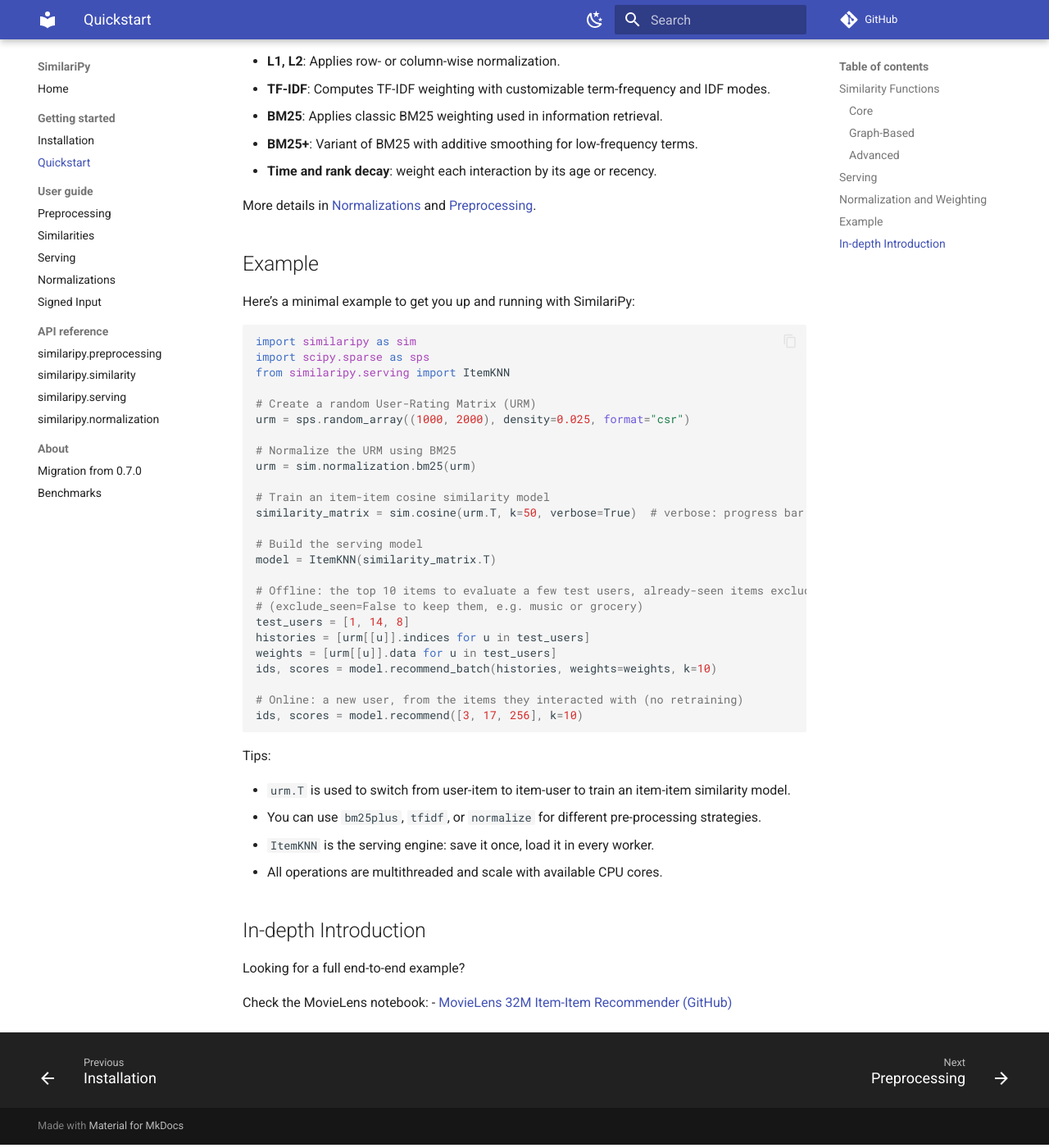
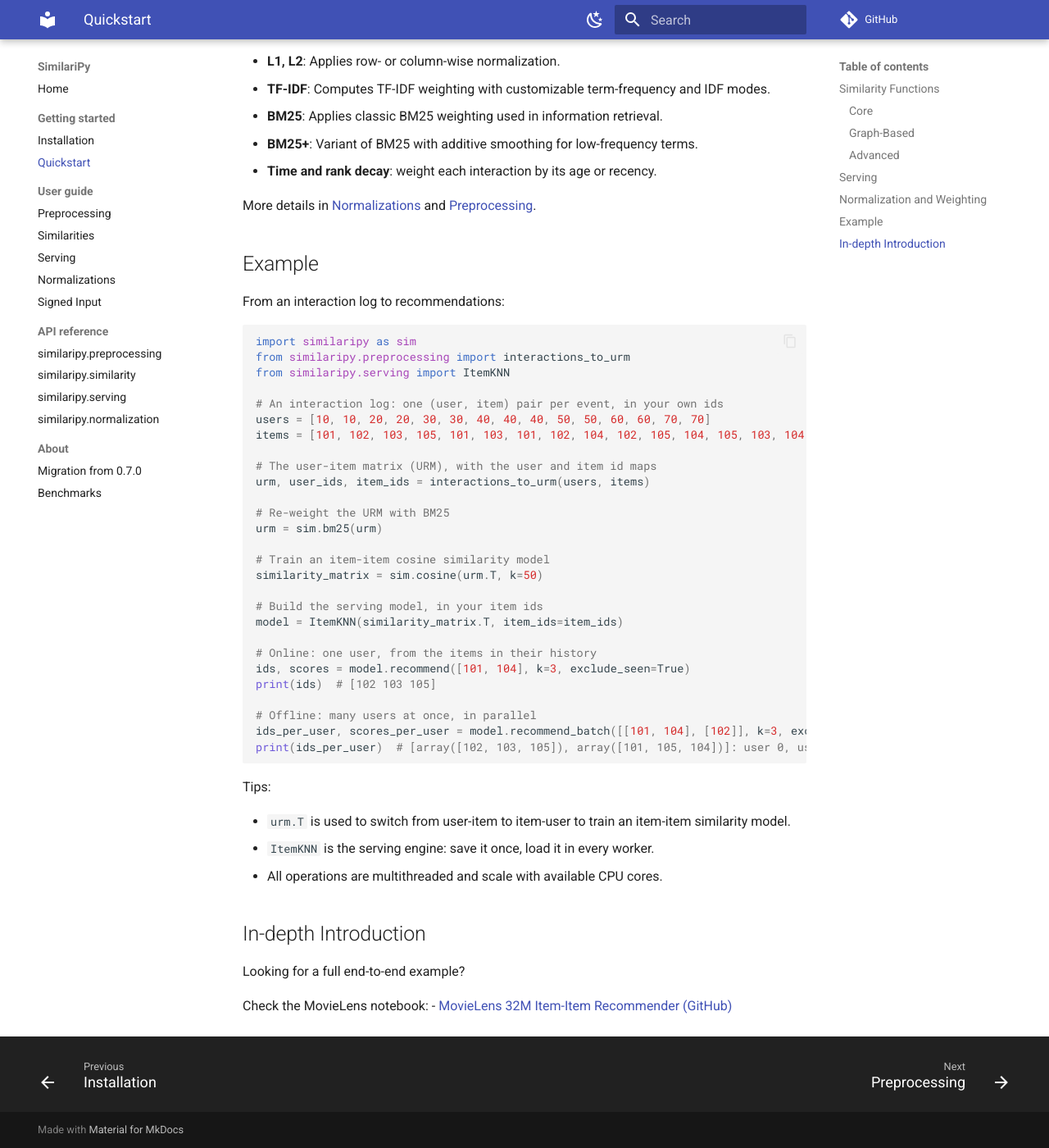
Before and after one commit to bogliosimone/similaripy, an MkDocs documentation site: the page built from docs/guide.md, in a window 1280 px wide and 1400 px high, scrolled down 1426 px. Shown: the whole window at 82% size. Built offline with MkDocs 1.6.1 and Material for MkDocs 9.7.7, drawn with Linux system fonts in a browser that asks for light colours; comment, search, counter and statistics services are not loaded.

Commit message:
Docs: Quickstart from an interaction log, CITATION.cff, rayon num_threads wording (#68)
* Docs: Quickstart from an interaction log, CITATION.cff, rayon num_threads wording (D98, D99)

- README + guide Quickstart: a 13-event log -> interactions_to_urm ->
  cosine -> ItemKNN(item_ids=...) -> recommend / recommend_batch, in the
  log's ids. No BM25 in the toy snippet: its idf is negative for items seen
  by more than half the users (most items on 5 users); the guide's tip says
  to re-weight on real data.
- README + installation: free-threading sentence now says what rayon does
  (one shared pool, calls queue; num_threads=n = a pool per calling thread),
  not 0.7.0's OpenMP advice.
- index Guide list: + Preprocessing, + Benchmarks.
- CITATION.cff (software, concept DOI, no version so it never goes stale);
  README "How to cite" with the matching @software entry; LICENSE 2018-present.

* Docs: Quickstart shows exclude_seen, batch call without the all-1.0 weights

* Docs: Quickstart with BM25 on a 7-user log, batch from two explicit profiles

* Docs: Quickstart comments trimmed to one line per step

* Docs: Quickstart URM comment shortened

````diff
--- a/docs/guide.md
+++ b/docs/guide.md
@@ -53,41 +53,42 @@
 
 ## Example
 
-Here’s a minimal example to get you up and running with SimilariPy:
+From an interaction log to recommendations:
 
 
 ```python
 import similaripy as sim
-import scipy.sparse as sps
+from similaripy.preprocessing import interactions_to_urm
 from similaripy.serving import ItemKNN
 
-# Create a random User-Rating Matrix (URM)
-urm = sps.random_array((1000, 2000), density=0.025, format="csr")
+# An interaction log: one (user, item) pair per event, in your own ids
+users = [10, 10, 20, 20, 30, 30, 40, 40, 40, 50, 50, 60, 60, 70, 70]
+items = [101, 102, 103, 105, 101, 103, 101, 102, 104, 102, 105, 104, 105, 103, 104]
 
-# Normalize the URM using BM25
-urm = sim.normalization.bm25(urm)
+# The user-item matrix (URM), with the user and item id maps
+urm, user_ids, item_ids = interactions_to_urm(users, items)
+
+# Re-weight the URM with BM25
+urm = sim.bm25(urm)
 
 # Train an item-item cosine similarity model
-similarity_matrix = sim.cosine(urm.T, k=50, verbose=True)  # verbose: progress bar
+similarity_matrix = sim.cosine(urm.T, k=50)
 
-# Build the serving model
-model = ItemKNN(similarity_matrix.T)
+# Build the serving model, in your item ids
+model = ItemKNN(similarity_matrix.T, item_ids=item_ids)
 
-# Offline: the top 10 items to evaluate a few test users, already-seen items excluded
-# (exclude_seen=False to keep them, e.g. music or grocery)
-test_users = [1, 14, 8]
-histories = [urm[[u]].indices for u in test_users]
-weights = [urm[[u]].data for u in test_users]
-ids, scores = model.recommend_batch(histories, weights=weights, k=10)
+# Online: one user, from the items in their history
+ids, scores = model.recommend([101, 104], k=3, exclude_seen=True)
+print(ids)  # [102 103 105]
 
-# Online: a new user, from the items they interacted with (no retraining)
-ids, scores = model.recommend([3, 17, 256], k=10)
+# Offline: many users at once, in parallel
+ids_per_user, scores_per_user = model.recommend_batch([[101, 104], [102]], k=3, exclude_seen=True)
+print(ids_per_user)  # [array([102, 103, 105]), array([101, 105, 104])]: user 0, user 1
 ```
 
 Tips:
 
 - `urm.T` is used to switch from user-item to item-user to train an item-item similarity model.
-- You can use `bm25plus`, `tfidf`, or `normalize` for different pre-processing strategies.
 - `ItemKNN` is the serving engine: save it once, load it in every worker.
 - All operations are multithreaded and scale with available CPU cores.
 
````
Also changed, not shown: README.md (+27 -24 lines), docs/index.md (+2 -0 lines), docs/installation.md (+1 -1 lines), 2 other files.
